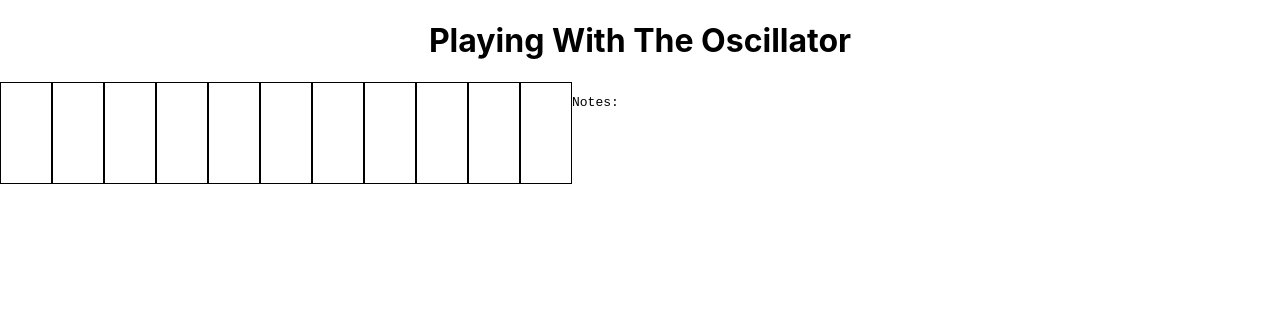
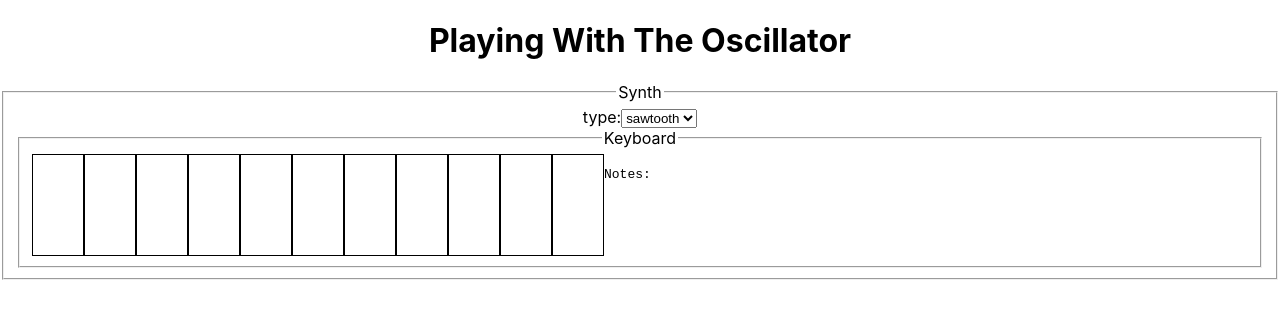
Before and after one commit to funkjunky/oscillator-demo, a React (Create React App) app: page / in a window 1280 px wide. Shown: the top 318 px of the page. Built offline with nearby package versions, Linux system fonts and the light colour scheme.

Commit message:
Added synth type

```diff
--- a/src/App.js
+++ b/src/App.js
@@ -2,14 +2,15 @@ import { configureStore } from '@reduxjs/toolkit';
 import { Provider } from 'react-redux';
 
 import notePressed, { press, release } from './reducers/notePressed';
-import Keyboard from './Keyboard';
+import synth from './reducers/synth';
+import Synth from './Synth';
 import handleSoundsMiddleware from './handleSoundsMiddleware';
 import { notes } from './oscillator'
 
 import './App.css';
 
 const store = configureStore({
-  reducer: { notePressed },
+  reducer: { notePressed, synth },
   middleware: (getDefaultMiddleware) => getDefaultMiddleware().concat(handleSoundsMiddleware),
 });
 
@@ -24,7 +25,7 @@ function App() {
     <Provider store={store}>
       <div className="App" tabIndex={-1} onKeyDown={dispatch(press)} onKeyUp={dispatch(release)} autoFocus>
         <h1>Playing With The Oscillator</h1>
-        <Keyboard />
+        <Synth />
       </div>
     </Provider>
   );
--- a/src/Keyboard.jsx
+++ b/src/Keyboard.jsx
@@ -7,12 +7,13 @@ import { press, release } from './reducers/notePressed';
 import './Keyboard.css';
 
 const Keyboard = ({ notePressed, press, release }) => (
-  <div className="keyboard">
+  <fieldset className="keyboard">
+    <legend>Keyboard</legend>
     { notes.map(note => (
       <Key pressed={!!notePressed?.[note]} press={() => press(note)} release={() => release(note)} key={note} />
     )) }
     <pre>Notes: {Object.entries(notePressed || {}).filter(([note, pressed]) => pressed).map(([note]) => note)}</pre>
-  </div>
+  </fieldset>
 );
 
 export default connect(({ notePressed }) => ({ notePressed }), { press, release })(Keyboard);
--- /dev/null
+++ b/src/Synth.js
@@ -0,0 +1,24 @@
+import { connect } from 'react-redux';
+
+import Keyboard from './Keyboard';
+import { types, setType } from './reducers/synth';
+
+const Synth = ({ synth, setType }) => {
+  return (
+    <fieldset>
+      <legend>Synth</legend>
+      <div>
+        <span>type:
+        <select value={synth?.type} onChange={({ target }) => setType(target.value)}>
+            { types.map(type => (
+              <option value={type} key={type}>{type}</option>
+            )) }
+          </select>
+        </span>
+      </div>
+      <Keyboard />
+    </fieldset>
+  );
+};
+
+export default connect(({ synth }) => ({ synth }), {setType })(Synth);
--- a/src/handleSoundsMiddleware.js
+++ b/src/handleSoundsMiddleware.js
@@ -7,8 +7,8 @@ const handleSoundsMiddleware = store => {
   const notesPlaying = {};
   return next => ({ type, payload: note }) => {
     if (type === press.type && !notesPlaying[note]) {
-      console.log('note, freq: ', note, noteToFrequency(note))
-      notesPlaying[note] = createOscillator(noteToFrequency(note));
+      console.log('note, freq: ', note, noteToFrequency(note), store.getState())
+      notesPlaying[note] = createOscillator(noteToFrequency(note), store.getState().synth.type);
       notesPlaying[note].start();
     } else if (type === release.type) {
       notesPlaying[note].stop();
--- a/src/oscillator.js
+++ b/src/oscillator.js
@@ -10,7 +10,7 @@ const getAudioCtx = () => {
   return audioCtx;
 }
 
-export const createOscillator = (hertz, type='square') => {
+export const createOscillator = (hertz, type='sawtooth') => {
   const oscillator = getAudioCtx().createOscillator();
 
   oscillator.type = type;
--- /dev/null
+++ b/src/reducers/synth.js
@@ -0,0 +1,17 @@
+import { createSlice } from '@reduxjs/toolkit';
+
+const synth = createSlice({
+  name: 'synth',
+  initialState: {
+    type: 'sawtooth',
+  },
+  reducers: {
+    setType: (state, { payload }) => void (state.type = payload),
+  },
+});
+
+export const types = ['sine', 'square', 'sawtooth', 'triangle'];
+
+export const { setType } = synth.actions;
+
+export default synth.reducer;
```
Also changed, not shown: 1 other file (tests, documents, lock files or other folders).
